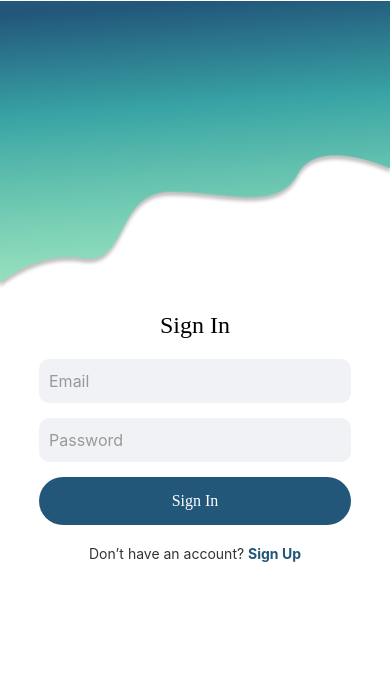
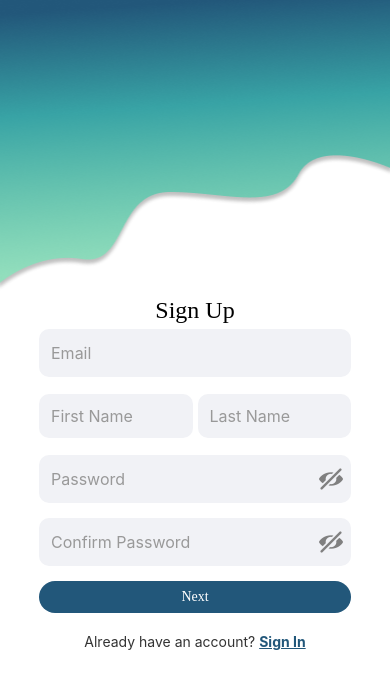
Before and after one commit to muqadasghazal/Silent-Connect, a React Native app: screen /SignIn in a window 390 px wide. Shown: the top 688 px of the page. Built offline with nearby package versions, Linux system fonts and the light colour scheme.

Commit message:
Sign Signup design done

```diff
--- a/Components/FrontPage.js
+++ b/Components/FrontPage.js
@@ -9,7 +9,7 @@ export default function FrontPage({ navigation }) {
 
     useEffect(() => {
         const timer = setTimeout(() => {
-            navigation.replace('SignIn'); // Redirect to the Signup page after 5 seconds
+            navigation.replace('SignUp'); // Redirect to the Signup page after 5 seconds
         }, 5000);
 
         // Clean up the timer if the component unmounts
--- a/Components/SignIn.js
+++ b/Components/SignIn.js
@@ -1,17 +1,20 @@
-import { Image, StyleSheet, Text, TextInput, TouchableOpacity, View } from 'react-native';
+import { Image, KeyboardAvoidingView, StyleSheet, Text, TouchableOpacity, View, Platform, TextInput } from 'react-native';
 import React, { useState } from 'react';
+import { SafeAreaView } from 'react-native-safe-area-context';
+import Icon from 'react-native-vector-icons/Entypo';
 
 export default function SignIn({ navigation }) {
     const [email, setEmail] = useState('');
     const [password, setPassword] = useState('');
+    const [passwordVisible, setPasswordVisible] = useState(false);
 
     return (
-        <View style={styles.container}>
+        <KeyboardAvoidingView style={styles.container} behavior={Platform.OS === 'ios' ? 'padding' : 'height'}>
+            <SafeAreaView style={styles.innerContainer}>
                 <Image style={styles.imageStyle} source={require('../assets/images/SignUpDesign.png')} />
                 <Text style={styles.text}>Sign In</Text>
 
-            {/* Email Container */}
-
+                {/* Email Input */}
                 <View style={styles.inputContainer}>
                     <TextInput
                         placeholder="Email"
@@ -23,20 +26,29 @@ export default function SignIn({ navigation }) {
                     />
                 </View>
 
-
-            {/* Password Container */}
+                {/* Password Input with Visibility Toggle */}
                 <View style={styles.inputContainer}>
                     <TextInput
+                        placeholder="Password"
                         style={styles.input}
-                    placeholder="Password"
                         value={password}
                         onChangeText={setPassword}
-                    secureTextEntry={true} // Enable secure text for password
+                        secureTextEntry={!passwordVisible}
                         placeholderTextColor="#999"
                     />
+                    <TouchableOpacity onPress={() => setPasswordVisible(!passwordVisible)} style={{ paddingRight: 6 }}>
+                        <Icon name={passwordVisible ? 'eye' : 'eye-with-line'} size={24} color="gray" />
+                    </TouchableOpacity>
                 </View>
-            <TouchableOpacity style={styles.signInButton} onPress={() => console.log('should be caling Api here')}>
-                <Text style={styles.SignInText}>Sign In</Text>
+
+                {/* Forgot Password Link */}
+                <TouchableOpacity style={styles.forgotPasswordContainer} onPress={() => console.log('should be calling API here')}>
+                    <Text style={styles.forgotPasswordText}>Forgot Your Password?</Text>
+                </TouchableOpacity>
+
+                {/* Sign In Button */}
+                <TouchableOpacity style={styles.signInButton} onPress={() => console.log('should be calling API here')}>
+                    <Text style={styles.signInText}>Sign In</Text>
                 </TouchableOpacity>
 
                 {/* Sign Up Text Row */}
@@ -46,69 +58,80 @@ export default function SignIn({ navigation }) {
                         <Text style={styles.signUpLink}>Sign Up</Text>
                     </TouchableOpacity>
                 </View>
-        </View>
+            </SafeAreaView>
+        </KeyboardAvoidingView>
     );
 }
 
 const styles = StyleSheet.create({
     container: {
         flex: 1,
+    },
+    innerContainer: {
+        flex: 1,
         alignItems: 'center',
         backgroundColor: '#FFFFFF',
     },
     imageStyle: {
         width: '100%',
-        resizeMode: 'contain',
     },
     text: {
         fontSize: 24,
         fontFamily: 'Poppins-SemiBold',
         textAlign: 'center',
         color: '#000000',
-        marginVertical: 20, // Add margin for spacing
+        marginVertical: 5,
     },
     inputContainer: {
-        width: '80%',
-        maxWidth: 400,
         flexDirection: 'row',
         alignItems: 'center',
+        marginBottom: 15,
+        width: '80%',
+        paddingVertical: 2,
         backgroundColor: '#F1F2F6',
         borderRadius: 10,
-        paddingHorizontal: 10,
-        paddingVertical: 12,
-        marginBottom: 15,
+        paddingRight: 2,
     },
     input: {
+        flex: 1,
         fontSize: 16,
         color: '#333',
+        padding: 12,
+    },
+    forgotPasswordContainer: {
+        alignSelf: 'flex-end',
+        marginRight: '10%', // adjust based on alignment preference
+        marginTop: -10, // slight adjustment to bring it closer to the input field
+        marginBottom: 20
+    },
+    forgotPasswordText: {
+        color: '#999',
 
     },
     signInButton: {
         backgroundColor: '#22577A',
-        width: "80%",
-        paddingHorizontal: 20,
-        paddingVertical: 15,
+        width: '80%',
         borderRadius: 30,
-
+        paddingVertical: 10,
+        alignItems: 'center',
     },
-    SignInText: {
-        textAlign: 'center',
+    signInText: {
         color: '#FFFFFF',
         fontFamily: 'Poppins-SemiBold',
-        fontSize: 16
+        fontSize: 16,
     },
     signUpContainer: {
         flexDirection: 'row',
         alignItems: 'center',
         justifyContent: 'center',
+        marginVertical: 20,
     },
     signUpText: {
         color: '#333',
-        marginVertical: 20
     },
     signUpLink: {
         color: '#22577A',
         fontWeight: 'bold',
-        cursor: 'pointer'
+        textDecorationLine: 'underline',
     },
 });
--- a/Components/SignUp.js
+++ b/Components/SignUp.js
@@ -1,12 +1,168 @@
-import { StyleSheet, Text, View } from 'react-native'
-import React from 'react'
+import { Image, KeyboardAvoidingView, StyleSheet, Text, TouchableOpacity, View, Platform, TextInput } from 'react-native';
+import React, { useState } from 'react';
+import { SafeAreaView } from 'react-native-safe-area-context';
+import Icon from 'react-native-vector-icons/Entypo';
 
-export default function SignUp() {
+export default function SignUp({ navigation }) {
+    const [email, setEmail] = useState('');
+    const [password, setPassword] = useState('');
+    const [firstName, setFirstName] = useState('');
+    const [lastName, setLastName] = useState('');
+    const [passwordVisible, setPasswordVisible] = useState(false);
+    const [confirmPassword, setConfirmPassword] = useState('');
+    const [confirmPasswordVisible, setConfirmPasswordVisible] = useState(false);
+
+    const renderInputField = (placeholder, value, setValue, isPassword = false, toggleVisibility = null, isConfirmPassword = false) => (
+        <View style={styles.inputContainer}>
+            <TextInput
+                placeholder={placeholder}
+                style={styles.input}
+                value={value}
+                onChangeText={setValue}
+                secureTextEntry={(isPassword && !passwordVisible) || (isConfirmPassword && !confirmPasswordVisible)}
+                keyboardType={placeholder === "Email" ? "email-address" : "default"}
+                placeholderTextColor="#999"
+            />
+            {(isPassword || isConfirmPassword) && (
+                <TouchableOpacity onPress={toggleVisibility} style={{ paddingRight: 6 }}>
+                    <Icon
+                        name={(isPassword ? passwordVisible : confirmPasswordVisible) ? 'eye' : 'eye-with-line'}
+                        size={24}
+                        color="gray"
+                    />
+                </TouchableOpacity>
+            )}
+        </View>
+    );
+
     return (
-        <View>
-            <Text>SignUp</Text>
-        </View>
-    )
+        <KeyboardAvoidingView style={styles.container} behavior={Platform.OS === 'ios' ? 'padding' : 'height'}>
+            <SafeAreaView style={styles.innerContainer}>
+                <Image style={styles.imageStyle} source={require('../assets/images/SignUpDesign.png')} />
+                <Text style={styles.text}>Sign Up</Text>
+
+                <View style={styles.formContainer}>
+                    {/* Email Input */}
+                    {renderInputField("Email", email, setEmail)}
+
+                    {/* First and Last Name Input */}
+                    <View style={styles.rowContainer}>
+                        <TextInput
+                            placeholder="First Name"
+                            style={[styles.input, styles.halfWidthInput, { marginRight: 5 }]}
+                            value={firstName}
+                            onChangeText={setFirstName}
+                            placeholderTextColor="#999"
+                        />
+                        <TextInput
+                            placeholder="Last Name"
+                            style={[styles.input, styles.halfWidthInput]}
+                            value={lastName}
+                            onChangeText={setLastName}
+                            placeholderTextColor="#999"
+                        />
+                    </View>
+
+                    {/* Password Input */}
+                    {renderInputField("Password", password, setPassword, true, () => setPasswordVisible(!passwordVisible))}
+
+                    {/* Confirm Password Input */}
+                    {renderInputField("Confirm Password", confirmPassword, setConfirmPassword, false, () => setConfirmPasswordVisible(!confirmPasswordVisible), true)}
+
+                    {/* Next button */}
+                    <TouchableOpacity style={styles.nextButton} onPress={() => navigation.navigate('SignIn')}>
+                        <Text style={styles.nextText}>Next</Text>
+                    </TouchableOpacity>
+
+                    {/* Already have an account? */}
+                    <View style={styles.signInContainer}>
+                        <Text style={styles.signInText}>Already have an account? </Text>
+                        <TouchableOpacity onPress={() => navigation.navigate('SignIn')}>
+                            <Text style={styles.signInLink}>Sign In</Text>
+                        </TouchableOpacity>
+                    </View>
+                </View>
+            </SafeAreaView>
+        </KeyboardAvoidingView>
+    );
 }
 
-const styles = StyleSheet.create({})
+const styles = StyleSheet.create({
+    container: {
+        flex: 1,
+    },
+    innerContainer: {
+        flex: 1,
+        alignItems: 'center',
+        backgroundColor: '#FFFFFF',
+    },
+    imageStyle: {
+        width: '100%',
+    },
+    text: {
+        fontSize: 24,
+        fontFamily: 'Poppins-SemiBold',
+        textAlign: 'center',
+        color: '#000000',
+        marginVertical: 5,
+    },
+    formContainer: {
+        width: '80%',
+        alignItems: 'center',
+    },
+    inputContainer: {
+        flexDirection: 'row',
+        alignItems: 'center',
+        marginBottom: 15,
+        width: '100%',
+        paddingVertical: 2,
+        backgroundColor: '#F1F2F6',
+        borderRadius: 10,
+        paddingRight: 2,
+    },
+    rowContainer: {
+        flexDirection: 'row',
+        justifyContent: 'space-between',
+        width: '100%',
+        marginBottom: 15,
+        paddingVertical: 2,
+    },
+    halfWidthInput: {
+        width: '48%',
+        backgroundColor: '#F1F2F6',
+        borderRadius: 10,
+    },
+    input: {
+        flex: 1,
+        fontSize: 16,
+        color: '#333',
+        padding: 12,
+    },
+    nextButton: {
+        backgroundColor: '#22577A',
+        width: "100%",
+        borderRadius: 30,
+        paddingVertical: 3
+    },
+    nextText: {
+
+        fontFamily: 'Poppins-SemiBold',
+        textAlign: 'center',
+        color: '#FFFFFF',
+        marginVertical: 5,
+    },
+    signInContainer: {
+        flexDirection: 'row',
+        alignItems: 'center',
+        justifyContent: 'center',
+    },
+    signInText: {
+        color: '#333',
+        marginVertical: 20
+    },
+    signInLink: {
+        color: '#22577A',
+        fontWeight: 'bold',
+        textDecorationLine: 'underline'
+    },
+});
--- a/package.json
+++ b/package.json
@@ -11,13 +11,15 @@
   },
   "dependencies": {
     "@react-native-community/masked-view": "^0.1.11",
+    "@react-native-vector-icons/ionicons": "^7.4.0-alpha.37",
     "@react-navigation/native": "^7.0.0",
     "@react-navigation/stack": "^7.0.0",
     "react": "18.3.1",
     "react-native": "0.75.4",
     "react-native-gesture-handler": "^2.20.2",
     "react-native-safe-area-context": "^4.14.0",
-    "react-native-screens": "^4.0.0"
+    "react-native-screens": "^4.0.0",
+    "react-native-vector-icons": "^10.2.0"
   },
   "devDependencies": {
     "@babel/core": "^7.20.0",
```
Also changed, not shown: 3 other files (tests, documents, lock files or other folders). Lines whose indentation alone changed are shown as unchanged.
